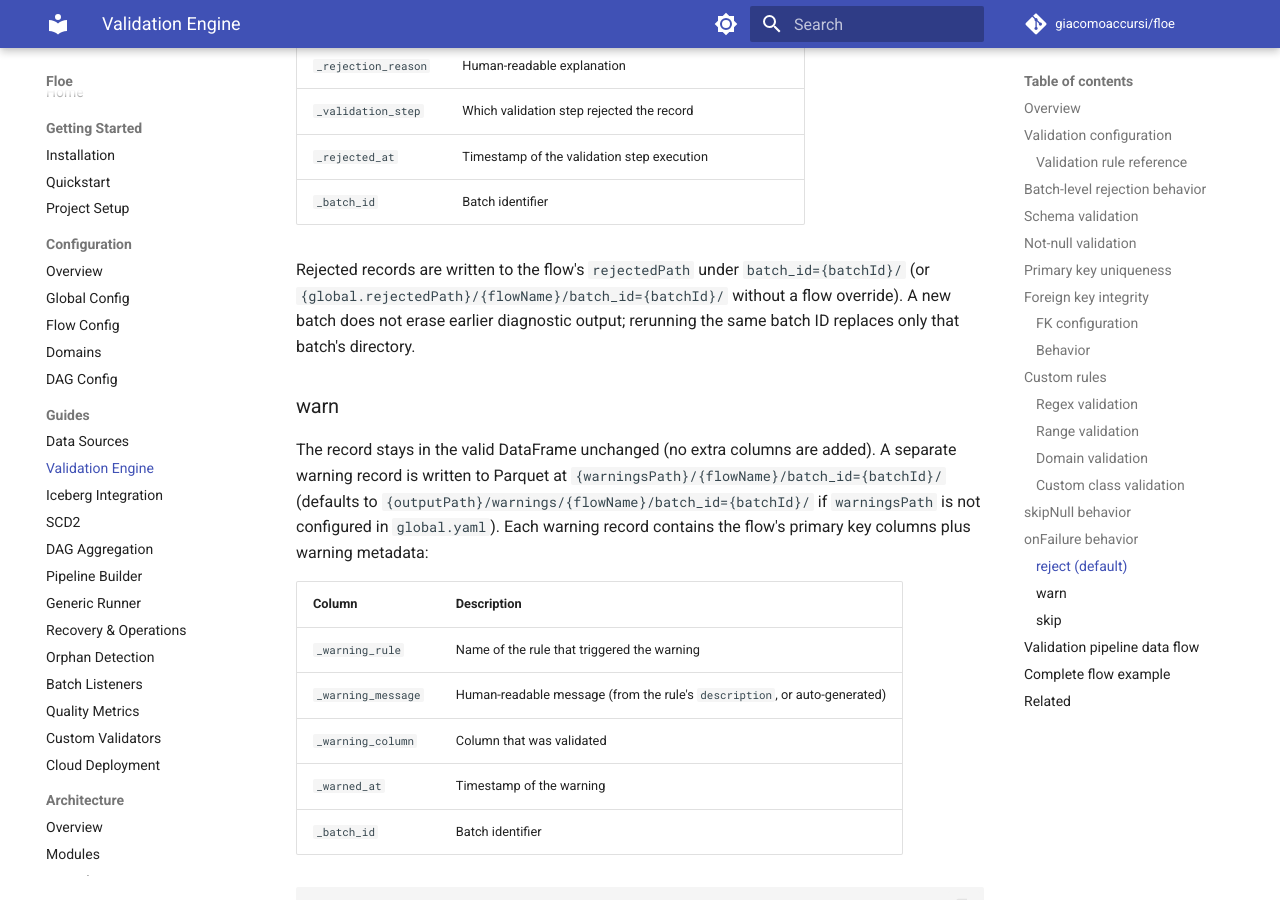
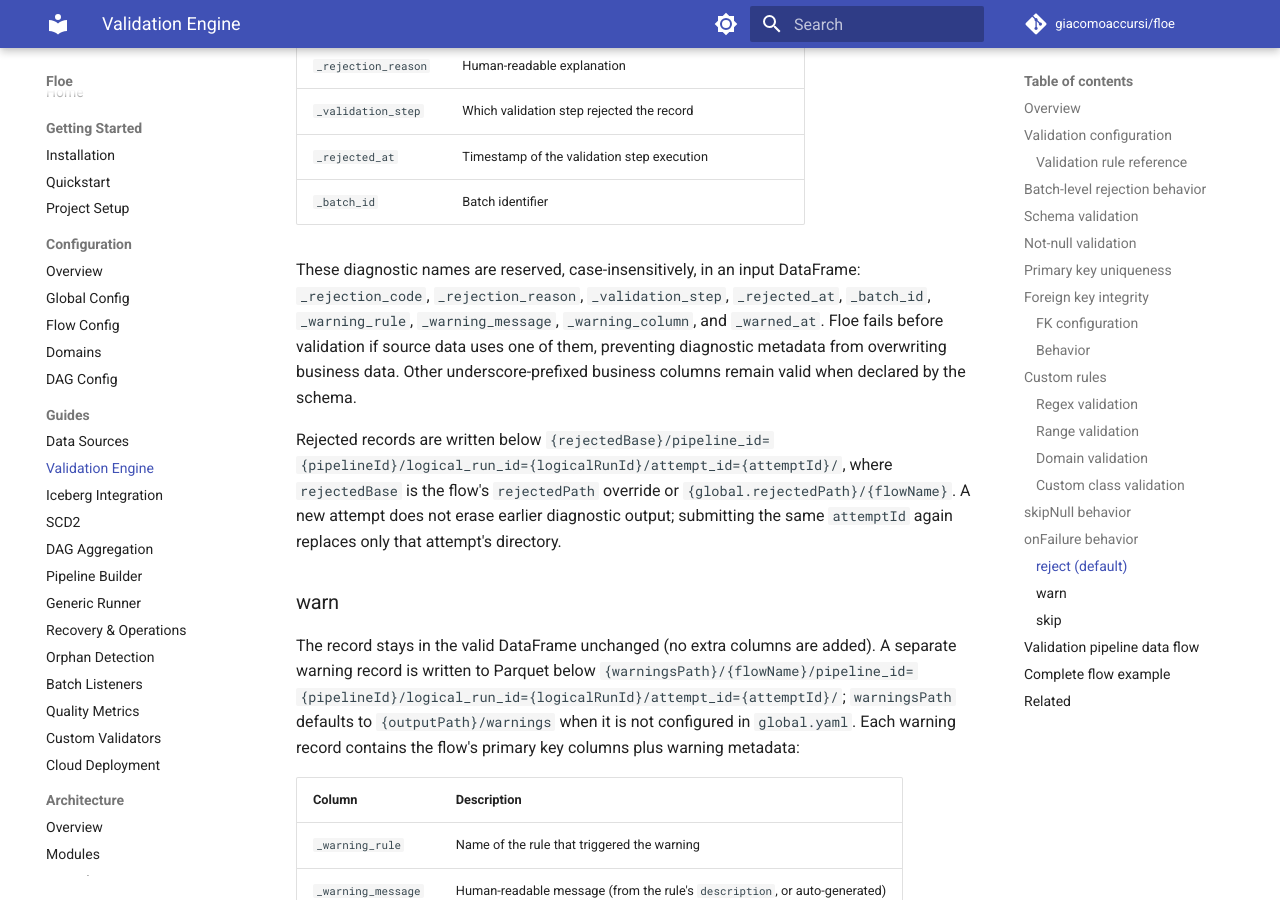
Before and after one commit to giacomoaccursi/Floe, an MkDocs documentation site: the page built from site-docs/guides/validation.md, in a window 1280 px wide and 900 px high, scrolled down 8485 px. Built offline with MkDocs 1.6.1 and Material for MkDocs 9.7.7, drawn with Linux system fonts in a browser that asks for light colours; comment, search, counter and statistics services are not loaded.

Commit message:
docs: define validation metadata namespace

```diff
--- a/site-docs/guides/validation.md
+++ b/site-docs/guides/validation.md
@@ -303,11 +303,13 @@ The record is removed from the valid DataFrame and added to the rejected DataFra
 | `_rejected_at` | Timestamp of the validation step execution |
 | `_batch_id` | Batch identifier |
 
-Rejected records are written to the flow's `rejectedPath` under `batch_id={batchId}/` (or `{global.rejectedPath}/{flowName}/batch_id={batchId}/` without a flow override). A new batch does not erase earlier diagnostic output; rerunning the same batch ID replaces only that batch's directory.
+These diagnostic names are reserved, case-insensitively, in an input DataFrame: `_rejection_code`, `_rejection_reason`, `_validation_step`, `_rejected_at`, `_batch_id`, `_warning_rule`, `_warning_message`, `_warning_column`, and `_warned_at`. Floe fails before validation if source data uses one of them, preventing diagnostic metadata from overwriting business data. Other underscore-prefixed business columns remain valid when declared by the schema.
+
+Rejected records are written below `{rejectedBase}/pipeline_id={pipelineId}/logical_run_id={logicalRunId}/attempt_id={attemptId}/`, where `rejectedBase` is the flow's `rejectedPath` override or `{global.rejectedPath}/{flowName}`. A new attempt does not erase earlier diagnostic output; submitting the same `attemptId` again replaces only that attempt's directory.
 
 ### warn
 
-The record stays in the valid DataFrame unchanged (no extra columns are added). A separate warning record is written to Parquet at `{warningsPath}/{flowName}/batch_id={batchId}/` (defaults to `{outputPath}/warnings/{flowName}/batch_id={batchId}/` if `warningsPath` is not configured in `global.yaml`). Each warning record contains the flow's primary key columns plus warning metadata:
+The record stays in the valid DataFrame unchanged (no extra columns are added). A separate warning record is written to Parquet below `{warningsPath}/{flowName}/pipeline_id={pipelineId}/logical_run_id={logicalRunId}/attempt_id={attemptId}/`; `warningsPath` defaults to `{outputPath}/warnings` when it is not configured in `global.yaml`. Each warning record contains the flow's primary key columns plus warning metadata:
 
 | Column | Description |
 |--------|-------------|
```
Also changed, not shown: site-docs/configuration/global.md (+1 -1 lines).
